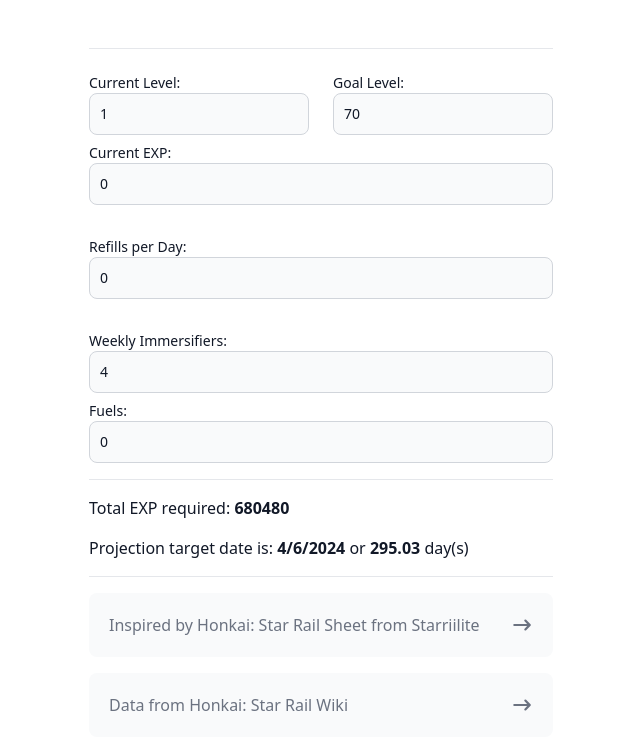
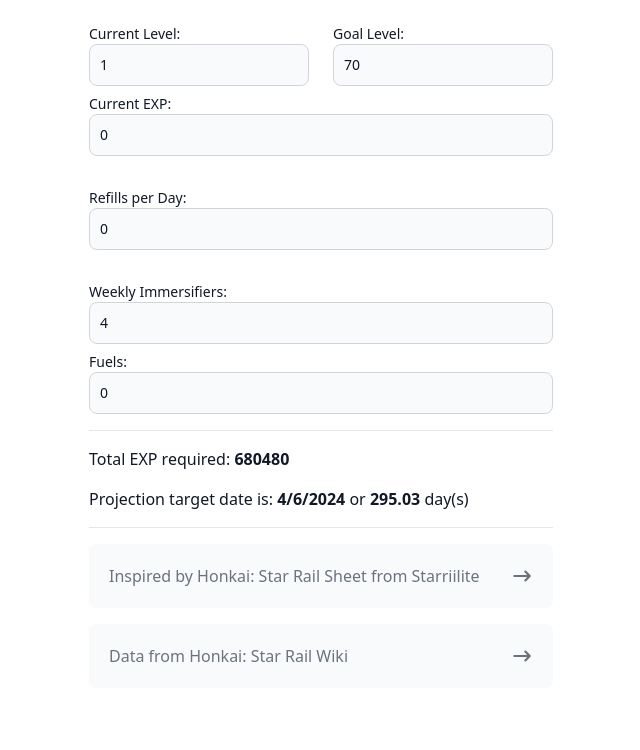
Before and after one commit to nlr/trailblazer-level, a React (Vite) app: page / in a window 1280 px wide. Shown: the top 750 px of the page, without its empty margins (319-959 px from the left). Built offline with nearby package versions, Linux system fonts and the light colour scheme.

Commit message:
remove top hr

```diff
--- a/src/App.tsx
+++ b/src/App.tsx
@@ -187,7 +187,6 @@ function App() {
   return (
     <>
       <div className="p-6 max-w-lg mx-auto font-sans antialiased">
-        <hr className="h-px my-6 bg-gray-200 border-0 dark:bg-gray-700"></hr>
         <div className="">
           <div className="grid grid-cols-1 md:grid-cols-2 gap-6">
             <div>
```
